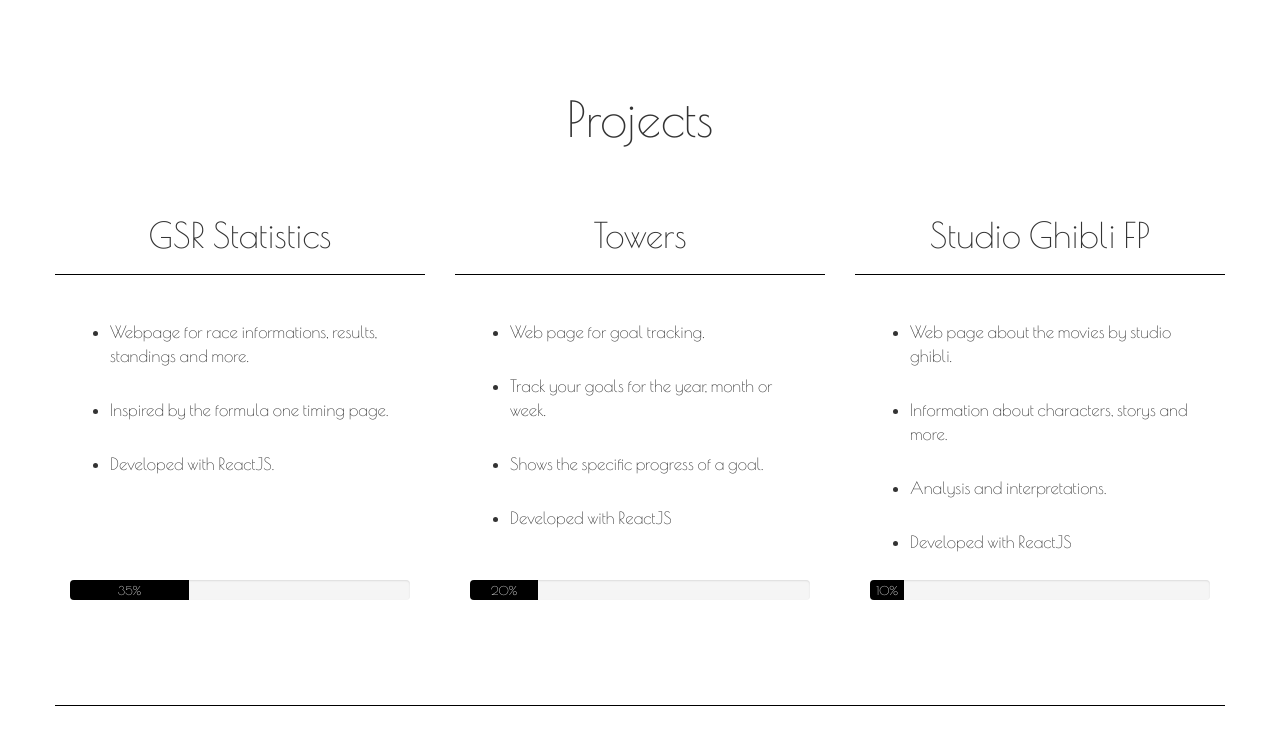
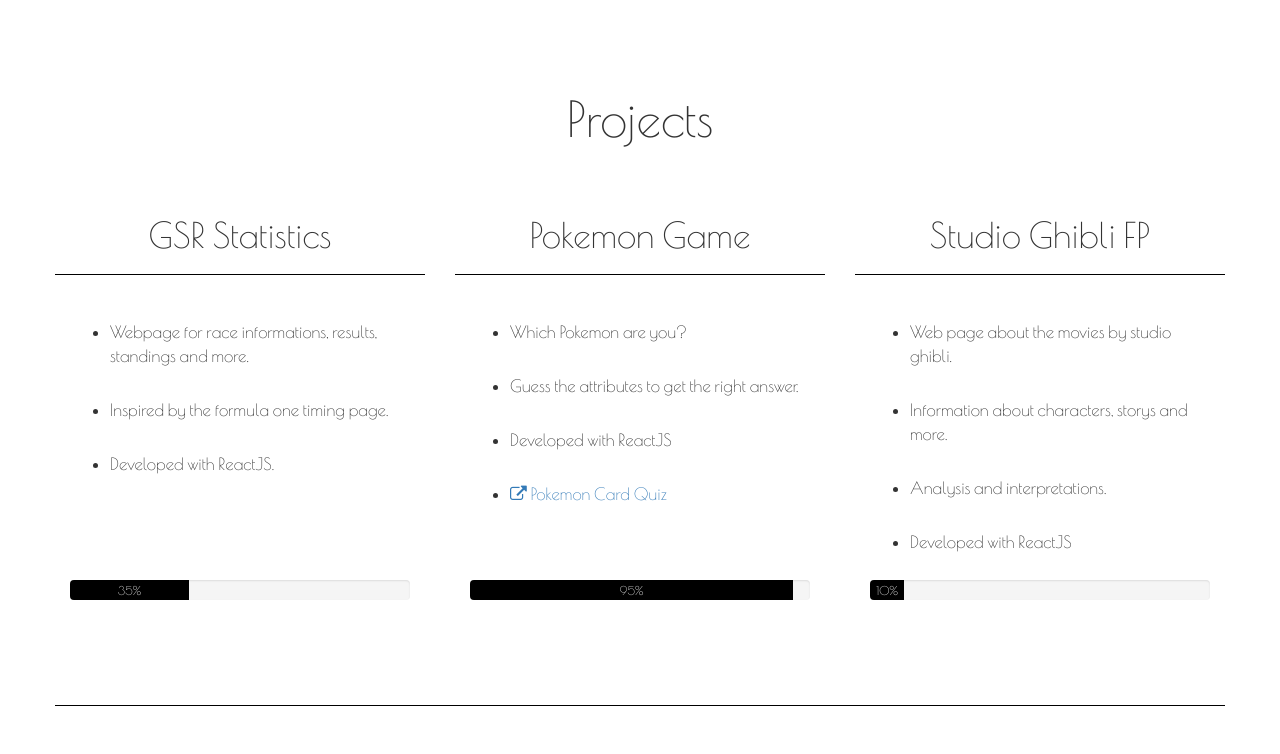
Before and after one commit to benedictkempkes/Portfolio, a plain HTML site: page index.html in a window 1280 px wide. Shown: the part 638-1392 px from the top of the page. Drawn offline with nearby package versions, Linux system fonts and the light colour scheme; grey boxes are pictures that could not be loaded.

Commit message:
Project
Added Projectlink to pokemon game

```diff
--- a/css/main.css
+++ b/css/main.css
@@ -93,6 +93,10 @@
 .main {
     font-family: 'Poiret One', cursive;
     margin-top: -5px;
+}
+
+.main a:hover{
+    text-decoration: none;
 }
 
 .main .container {
--- a/index.html
+++ b/index.html
@@ -74,18 +74,18 @@
                 </div>
                 <div class="col-md-4">
                     <div class="heading-main">
-                        <h4>Towers</h4>
+                        <h4>Pokemon Game</h4>
                     </div>
                     <div class="body-main">
                         <ul>
-                            <li>Web page for goal tracking.</li>
-                            <li>Track your goals for the year, month or week.</li>
-                            <li>Shows the specific progress of a goal.</li>
+                            <li>Which Pokemon are you?</li>
+                            <li>Guess the attributes to get the right answer.</li>
                             <li>Developed with ReactJS</li>
+                            <li><a href="pokecardquiz.benedictkempkes.de"><i class="fa fa-external-link" aria-hidden="true"></i> Pokemon Card Quiz</a></li>
                         </ul>
                         <div class="progress">
-                            <div class="progress-bar" role="progressbar" aria-valuenow="20" aria-valuemin="0" aria-valuemax="100" style="width: 20%;">
-                                20%
+                            <div class="progress-bar" role="progressbar" aria-valuenow="95" aria-valuemin="0" aria-valuemax="100" style="width: 95%;">
+                                95%
                             </div>
                         </div>
                     </div>
```
Also changed, not shown: 1 other file.
